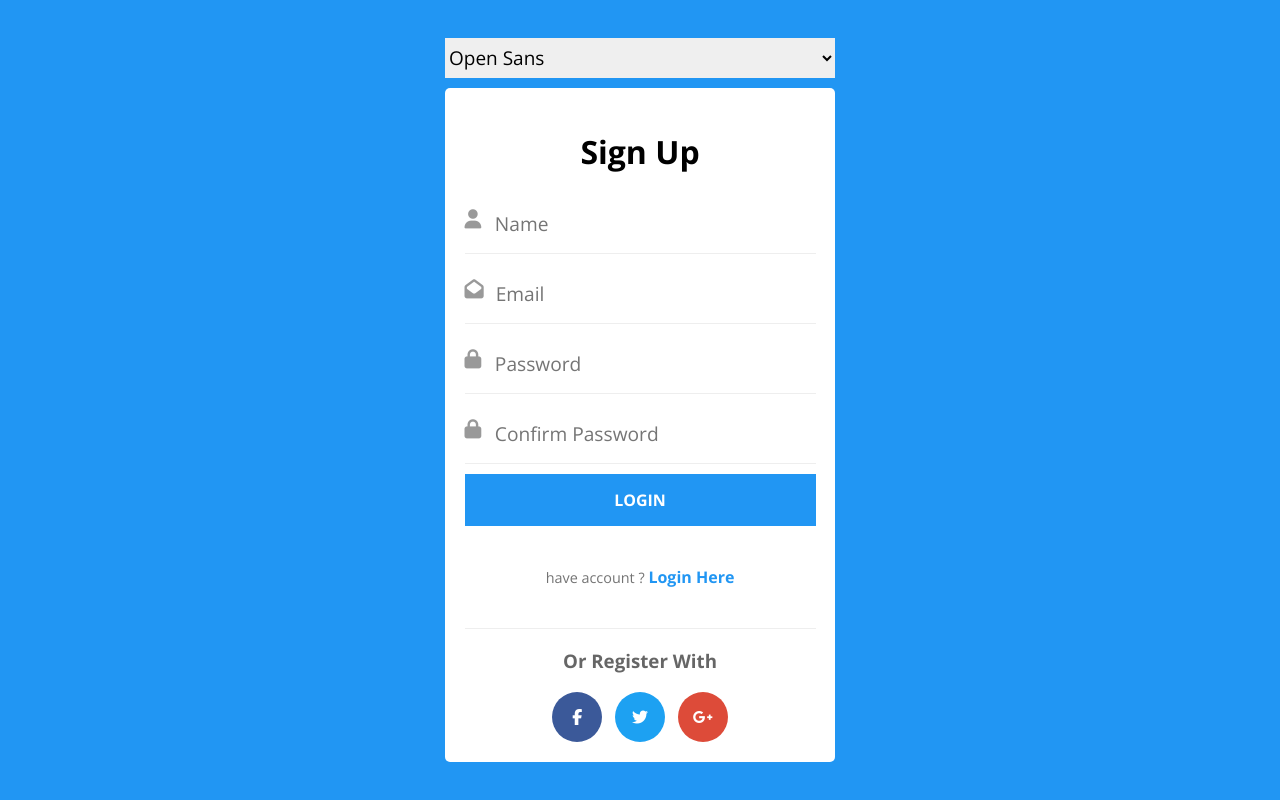
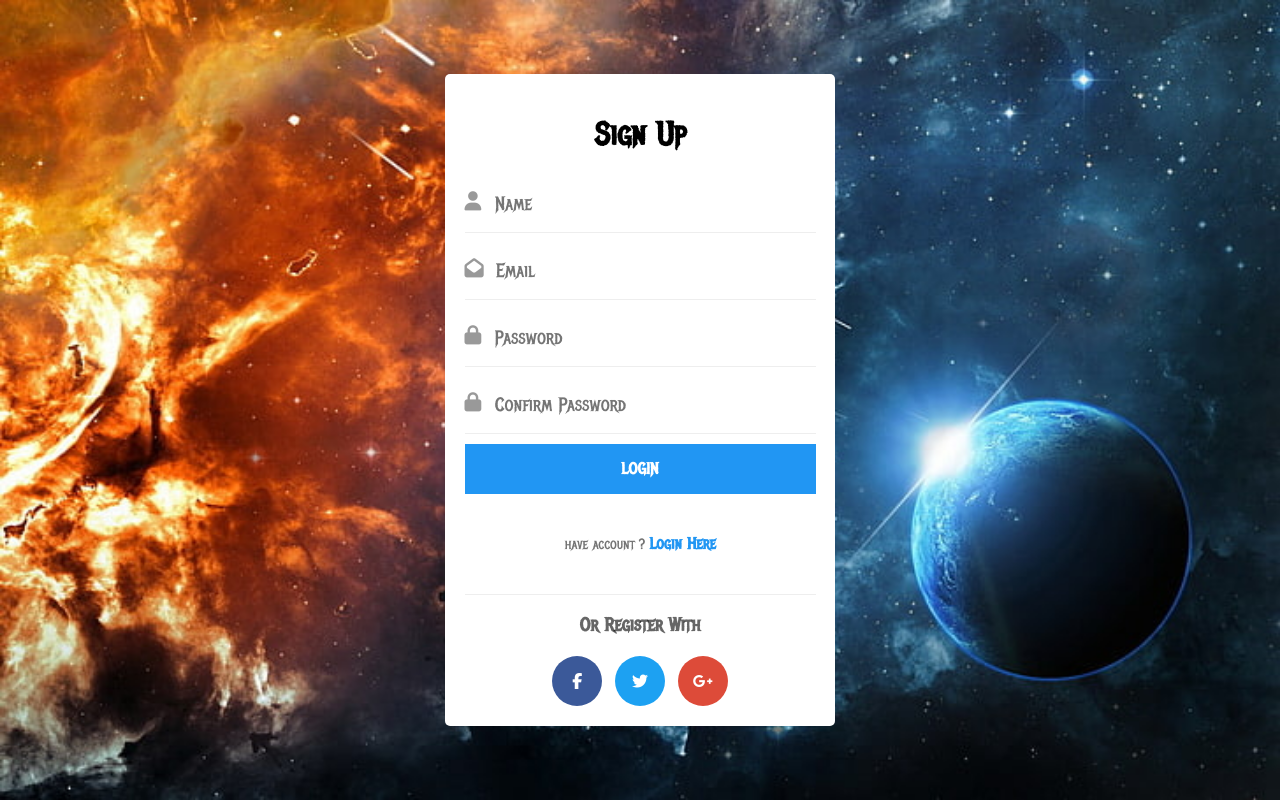
Before and after one commit to Abdallah-Medhat75/Blue-SignUp-Form, a plain HTML site: page index.html in a window 1280 px wide. Drawn offline with nearby package versions, Linux system fonts and the light colour scheme; a web font is replaced by a local one.

Commit message:
Adding Space Image Background

```diff
--- a/css/main.css
+++ b/css/main.css
@@ -1,18 +1,21 @@
 * {
     box-sizing: border-box;
+    font-family: "Metal Mania", system-ui;
 }
 
 html {
     --mainColor: #2196f3;
     --formWidth: 390px;
-    background-color: var(--mainColor);
+    background-image: url("../imgs/space-fire-ice-planet-wallpaper-preview.jpg");
+    background-repeat: no-repeat;
+    background-size: cover;
     height: 100vh;
     display: flex;
     justify-content: center;
     align-items: center;
 }
 
-html:has(option[value="1"]:checked) {
+/* html:has(option[value="1"]:checked) {
     font-family: "Open Sans", sans-serif;
 }
 
@@ -22,7 +25,7 @@ html:has(option[value="2"]:checked) {
 
 html:has(option[value="3"]:checked) {
     font-family: "Caesar Dressing", system-ui;
-}
+} */
 
 ::placeholder {
     font-family: inherit;
--- a/index.html
+++ b/index.html
@@ -9,11 +9,11 @@
         <link rel="preconnect" href="https://fonts.gstatic.com" crossorigin>
         <link href="https://fonts.googleapis.com/css2?family=Caesar+Dressing&family=Metal+Mania&family=Open+Sans:ital,wght@0,300..800;1,300..800&display=swap" rel="stylesheet">    </head>
     <body>
-        <select name="u" id="">
+        <!-- <select name="u" id="">
             <option value="1">Open Sans</option>
             <option value="2">Metal Mania</option>
             <option value="3">Caesar<option>
-        </select>
+        </select> -->
         <form action="" method="post">
             <h1>Sign Up</h1>
 
```
Also changed, not shown: imgs/space-fire-ice-planet-wallpaper-preview.jpg (added).
